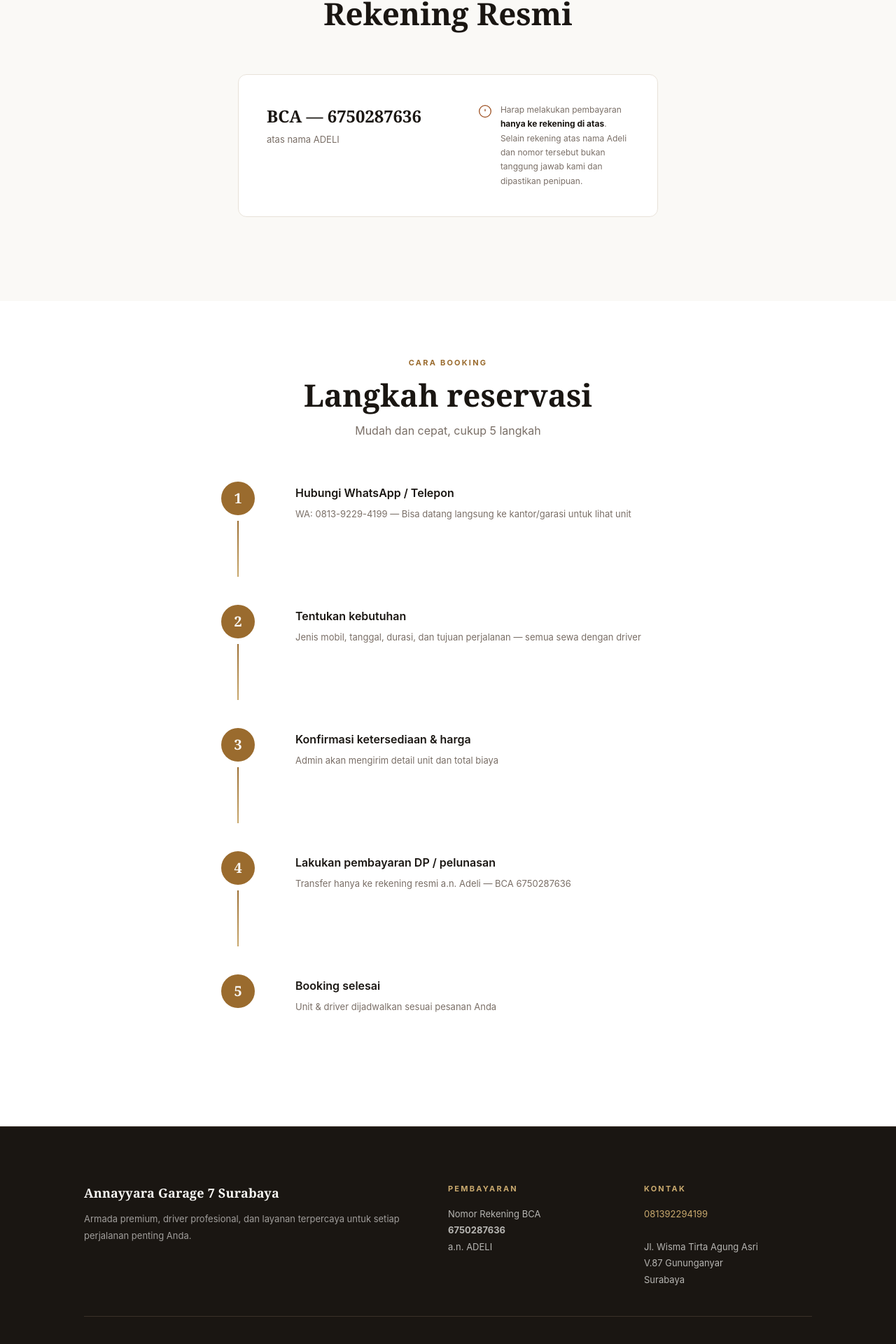
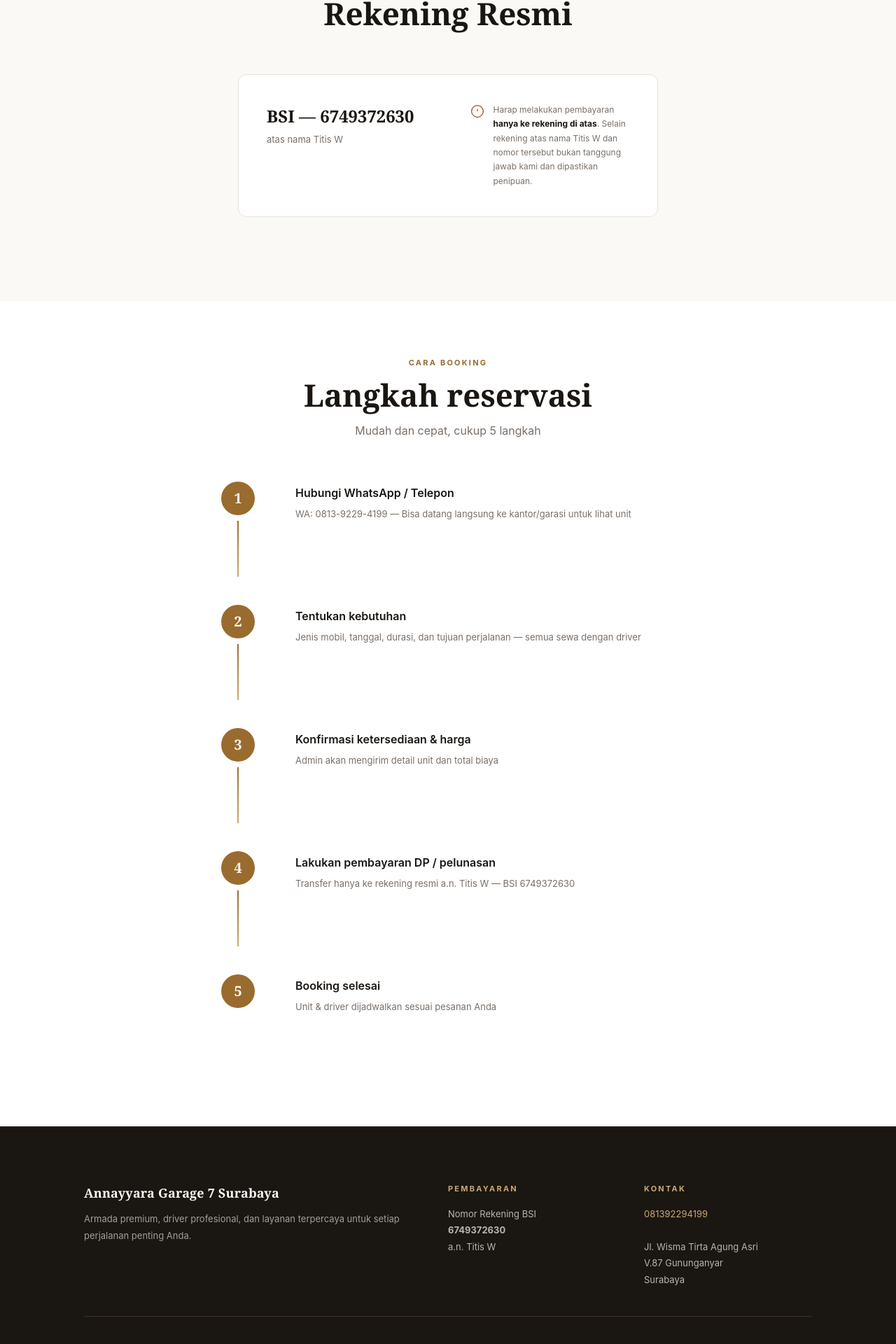
Before and after one commit to anindyawita/annayyara-garage-7, a Next.js app: page / in a window 1280 px wide. Shown: the part 4167-6087 px from the top of the page at 70% size. Built offline with nearby package versions, Linux system fonts and the light colour scheme.

Commit message:
fix: bank

```diff
--- a/app/page.js
+++ b/app/page.js
@@ -260,13 +260,13 @@ export default function Home() {
           </div>
           <div className="payment-box fade-in">
             <div className="payment-left">
-              <div className="payment-acct">BCA — 6750287636</div>
-              <div className="payment-name">atas nama ADELI</div>
+              <div className="payment-acct">BSI — 6749372630</div>
+              <div className="payment-name">atas nama Titis W</div>
             </div>
             <div className="payment-divider"></div>
             <div className="payment-warn">
               <svg width="20" height="20" viewBox="0 0 24 24" fill="none" stroke="#9a4a1a" strokeWidth="1.5"><circle cx="12" cy="12" r="10"/><line x1="12" y1="8" x2="12" y2="12"/><line x1="12" y1="16" x2="12.01" y2="16"/></svg>
-              <p>Harap melakukan pembayaran <strong>hanya ke rekening di atas</strong>. Selain rekening atas nama Adeli dan nomor tersebut bukan tanggung jawab kami dan dipastikan penipuan.</p>
+              <p>Harap melakukan pembayaran <strong>hanya ke rekening di atas</strong>. Selain rekening atas nama Titis W dan nomor tersebut bukan tanggung jawab kami dan dipastikan penipuan.</p>
             </div>
           </div>
         </div>
@@ -318,7 +318,7 @@ export default function Home() {
               </div>
               <div className="step-content">
                 <div className="step-title">Lakukan pembayaran DP / pelunasan</div>
-                <div className="step-desc">Transfer hanya ke rekening resmi a.n. Adeli — BCA 6750287636</div>
+                <div className="step-desc">Transfer hanya ke rekening resmi a.n. Titis W — BSI 6749372630</div>
               </div>
             </div>
             <div className="step-row fade-in">
@@ -346,9 +346,9 @@ export default function Home() {
             <div className="footer-col">
               <div className="footer-col-label">Pembayaran</div>
               <div className="footer-info">
-                Nomor Rekening BCA<br />
-                <strong>6750287636</strong><br />
-                a.n. ADELI
+                Nomor Rekening BSI<br />
+                <strong>6749372630</strong><br />
+                a.n. Titis W
               </div>
             </div>
             <div className="footer-col">
```
Also changed, not shown: 1 other file (tests, documents, lock files or other folders).
